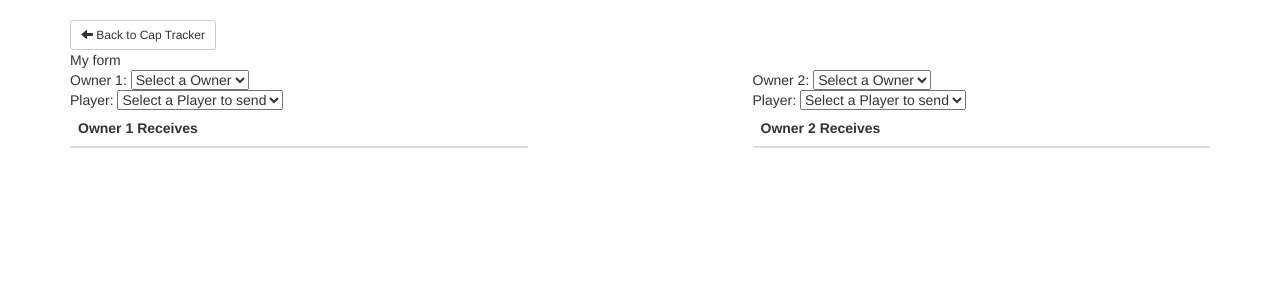
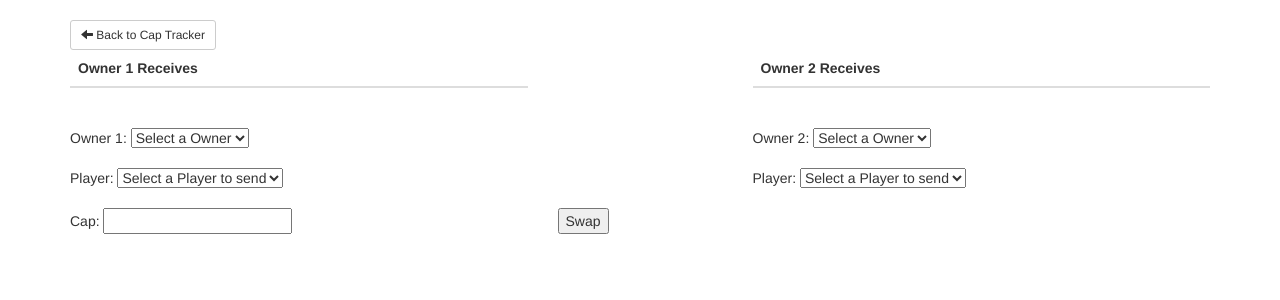
Before and after one commit to kjt9wr/La-Liga-Fantasia-Platform, a Django app: page /captracker/trade/add in a window 1280 px wide. Shown: the part 52-352 px from the top of the page. Run offline with Django 3.2, Linux system fonts and the light colour scheme; data comes from the database, SQL or seed files in the repository; lists and menus that the app fills with data are empty; some libraries are stand-ins or nearby versions.

Commit message:
cap swap box

```diff
--- a/mysite/captracker/templates/captracker/addTrade.html
+++ b/mysite/captracker/templates/captracker/addTrade.html
@@ -5,7 +5,7 @@
 {% block form_content %}
 
 <div>
-    My form
+    <br>
     <div class="row">
         <!-- Owner 1 -->
         <div class="col-xs-5 col-sm-5 col-md-5 col-lg-5">
@@ -18,12 +18,15 @@
                     {% endfor %}
                 </select> <br>
             </div>
+            <br>
             <div>
                 Player:
                 <select id="player1">
                     <option value=-99 name="none"> Select a Player to send</option>
                     {% for roster in rosters_list %}
-                    <option value={{roster.athlete.pk}} name={{roster.athlete.name}} class="{{roster.owner.pk}}"> {{roster.athlete.name}} </option>
+                    <option value={{roster.athlete.pk}} name={{roster.athlete.name}} class="{{roster.owner.pk}}">
+                        {{roster.athlete.name}}
+                    </option>
                     {% endfor %}
                 </select>
             </div>
@@ -40,18 +43,34 @@
                     {% endfor %}
                 </select>
             </div>
+            <Br>
             <div>
                 Player:
                 <select id="player2">
                     <option value=-99 name="none"> Select a Player to send</option>
                     {% for roster in rosters_list %}
-                    <option value={{roster.athlete.pk}} name={{roster.athlete.name}} class="{{roster.owner.pk}}"> {{roster.athlete.name}} </option>
+                    <option value={{roster.athlete.pk}} name={{roster.athlete.name}} class="{{roster.owner.pk}}">
+                        {{roster.athlete.name}}
+                    </option>
                     {% endfor %}
                 </select>
             </div>
         </div>
     </div>
 
+    <br>
+    <div class="row">
+        <div class="col-xs-5 col-sm-5 col-md-5 col-lg-5">
+            <span id="cap1">Cap: <input type="number"> </span>
+        </div>
+        <div class="col-xs-2 col-sm-2 col-md-2 col-lg-2">
+            <button id="switchCap">Swap</button>
+        </div>
+        <div class="col-xs-5 col-sm-5 col-md-5 col-lg-5">
+            <span id="cap2" style="display:none">Cap: <input type="number"> </span>
+        </div>
+
+    </div>
 </div>
 {% endblock form_content %}
 
@@ -62,6 +81,14 @@
 {% block scripts %}
 <script>
 
+$(document).ready(function(){
+    $("button#switchCap").click(function(){
+            $("#cap1").toggle();
+            $("#cap2").toggle();
+            console.log('doe');
+    })
+
+});
     //Changing owner 1
     $('#owner1').on('change', function(){
        console.log($('#owner1').val());
@@ -99,5 +126,8 @@
 
     }
 
+
+
+
 </script>
 {% endblock scripts %}
--- a/mysite/captracker/templates/captracker/trade_base.html
+++ b/mysite/captracker/templates/captracker/trade_base.html
@@ -16,7 +16,6 @@
         <span class="glyphicon glyphicon-arrow-left"></span> Back to Cap Tracker
     </a>
 
-    {% block form_content %} {% endblock form_content %}
     <div class="row">
         <!-- Owner 1 Receives -->
         <div class="col-xs-5 col-sm-5 col-md-5 col-lg-5">
@@ -50,6 +49,7 @@
         </tbody>
         </table>
     </div>
+    {% block form_content %} {% endblock form_content %}
 </div>
 
 {% block scripts %} {% endblock scripts %}
```
Lines whose indentation alone changed are shown as unchanged.
